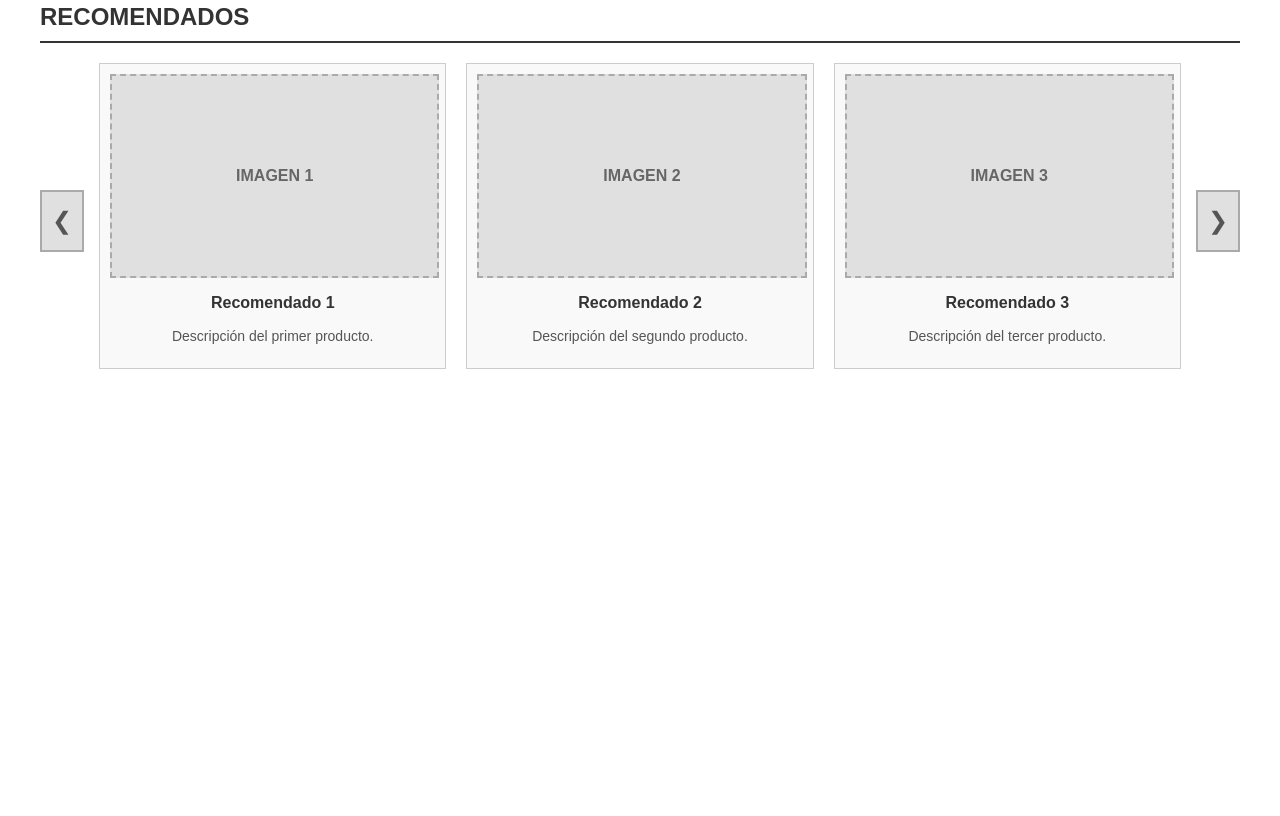
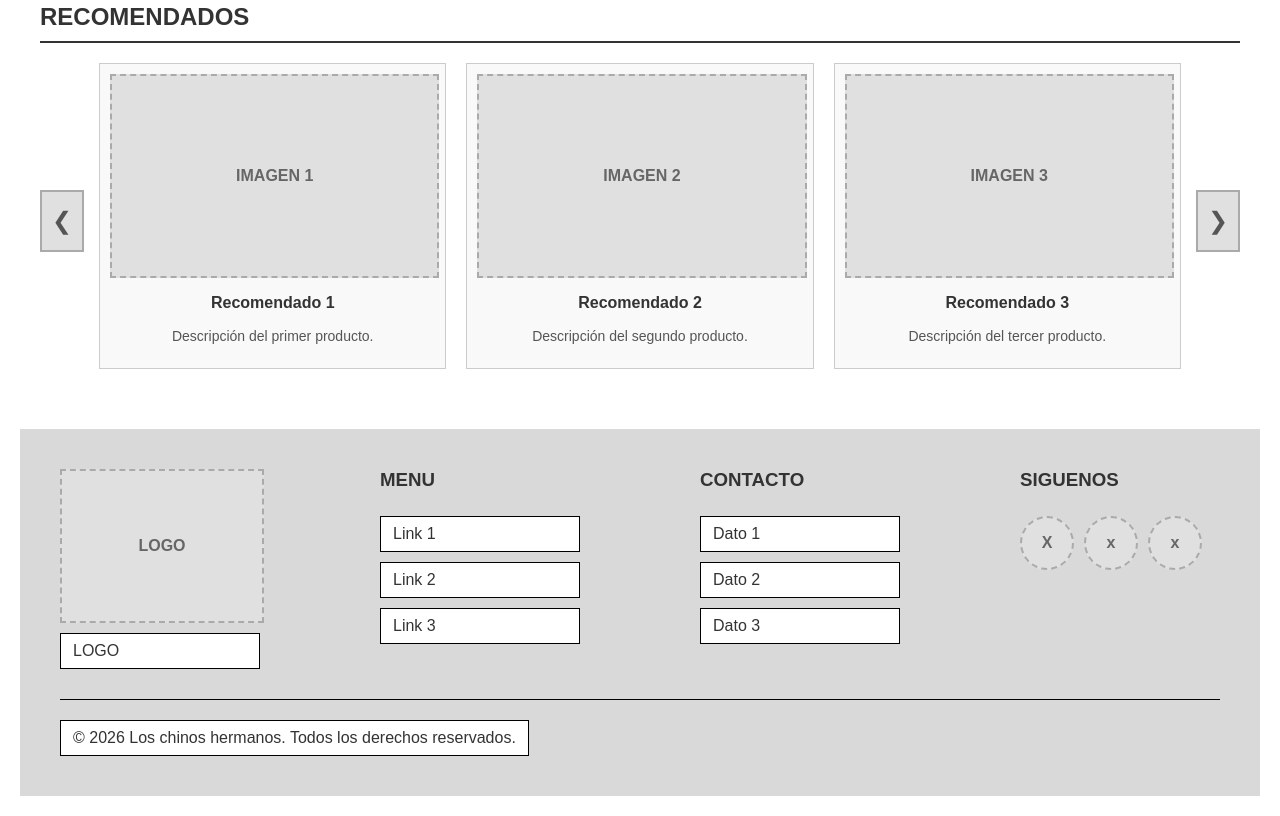
Before and after one commit to ZergioPC/UMNG_tecnologias_internet, a plain HTML site: page index.html in a window 1280 px wide. Shown: the part 753-1569 px from the top of the page. Before the commit the page ends 1152 px from the top, so only its background shows below. Drawn offline with Linux system fonts and the light colour scheme.

Commit message:
Update index.html

```diff
--- a/index.html
+++ b/index.html
@@ -150,6 +150,61 @@
         color: #555;
         margin-top: 10px;
     }
+     /* FOOTER */
+    footer {
+        background-color: #d9d9d9;
+        padding: 40px;
+        margin-top: 50px;
+        box-sizing: border-box;
+    }
+    .footer-contenido {
+        display: flex;
+        justify-content: space-between;
+        align-items: flex-start;
+    }
+    .footer-logo {
+        display: flex;
+        flex-direction: column;
+        width: 200px;
+    }
+    .footer-columna {
+        display: flex;
+        flex-direction: column;
+        width: 200px;
+        gap: 10px;
+    }
+    .footer-columna h3 {
+        margin: 0 0 15px 0;
+        text-transform: uppercase;
+    }
+    .footer-caja {
+        box-sizing: border-box;
+        border: 1px solid #000;
+        background-color: #fff;
+        padding: 8px 12px;
+        margin: 0;
+        text-align: left;
+    }
+    .footer-iconos{
+        display: flex;
+        gap: 10px;
+    }
+    .footer-icono {
+        width: 50px;
+        height: 50px;
+        border-radius: 50%;
+        margin-bottom: 0;
+    }
+    .footer-linea {
+        border: none;
+        border-top: 1px solid #000;
+        margin: 30px 0 20px 0;
+    }
+
+    .footer-copyright {
+        width: fit-content;
+    }
+
   </style>
 </head>
 <body>
@@ -230,10 +285,39 @@
           </div>
       </section>
   </main>
+ <!-- Aquí va el footer-->
+  <footer>
+    <div class="footer-contenido">
+        <div class="footer-logo">
+            <div class="placeholder-imagen">LOGO</div>
+            <p class="footer-caja">LOGO</p>
+        </div>
+        <div class="footer-columna">
+            <h3>MENU</h3>
+            <p class="footer-caja">Link 1</p>
+            <p class="footer-caja">Link 2</p>
+            <p class="footer-caja">Link 3</p>
+        </div>
+        <div class="footer-columna">
+            <h3>CONTACTO</h3>
+            <p class="footer-caja">Dato 1</p>
+            <p class="footer-caja">Dato 2</p>
+            <p class="footer-caja">Dato 3</p>
+        </div>
+        <div class="footer-columna">
+            <h3>SIGUENOS</h3>
+            <div class="footer-iconos">
+                <div class="placeholder-imagen footer-icono">X</div>
+                <div class="placeholder-imagen footer-icono">x</div>
+                <div class="placeholder-imagen footer-icono">x</div>
+            </div>
+        </div>
+    </div>
+    <hr class="footer-linea">
+    <p class="footer-caja footer-copyright">© 2026 Los chinos hermanos. Todos los derechos reservados.</p>
 
-  <footer>
-      <!-- Aquí va el footer-->
   </footer>
+
 
   <!-- JavaScript -->
   <!-- SCRIPT DE INTERACTIVIDAD -->
```
